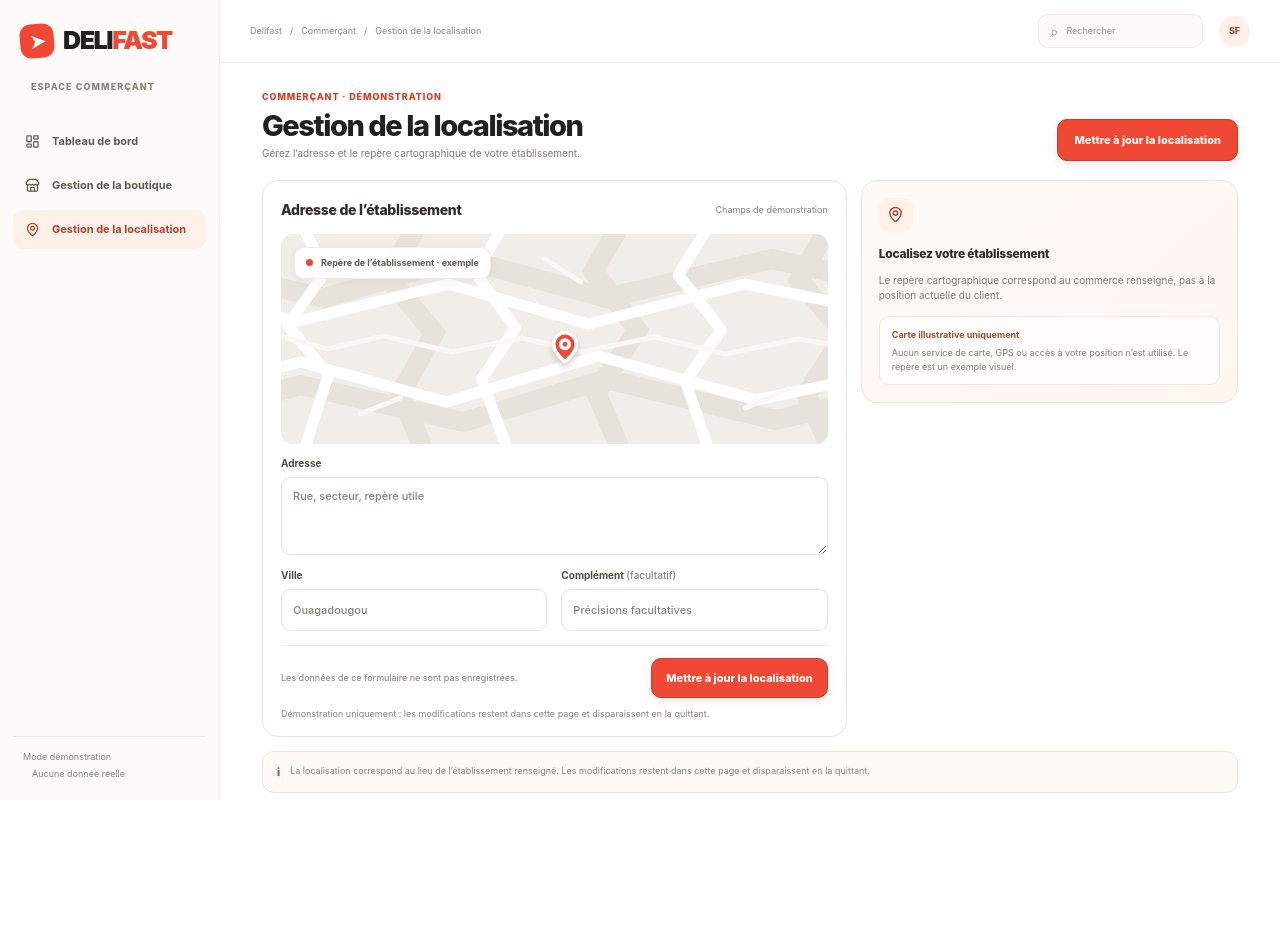
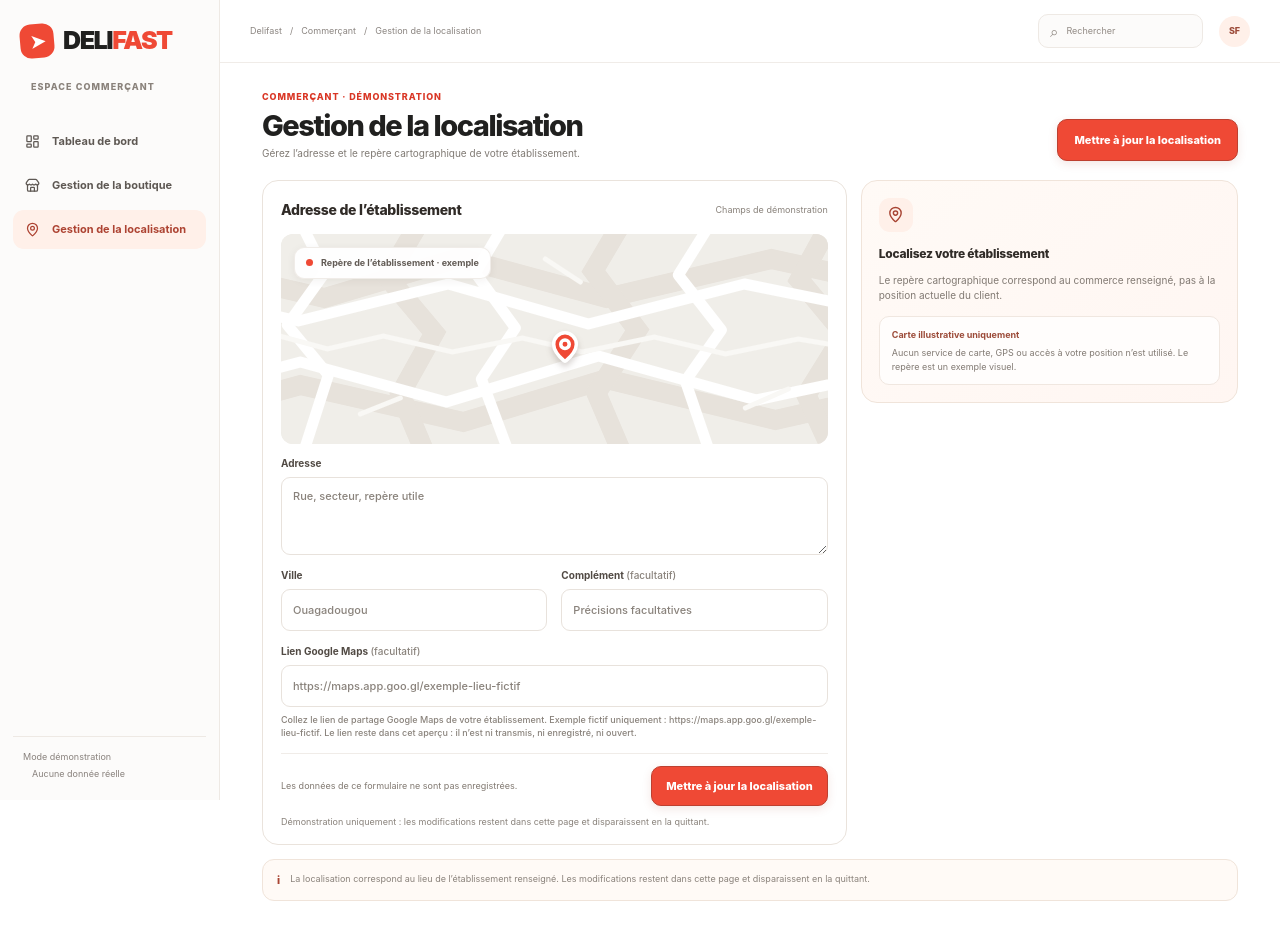
Before and after one commit to delifast67/Delifast, a Next.js app: page /commercant/localisation in a window 1280 px wide. Shown: the top 940 px of the page. Before the commit the page ends 839 px from the top, so only its background shows below. Built offline with nearby package versions, Linux system fonts and the light colour scheme.

Commit message:
feat(merchant): add demo Google Maps link to location management

```diff
--- a/src/app/commercant/localisation/location-management-form.tsx
+++ b/src/app/commercant/localisation/location-management-form.tsx
@@ -7,12 +7,14 @@ type LocationValues = {
   address: string;
   city: string;
   complement: string;
+  mapsLink: string;
 };
 
 const initialValues: LocationValues = {
   address: "",
   city: "",
   complement: "",
+  mapsLink: "",
 };
 
 export function LocationManagementForm() {
@@ -81,7 +83,59 @@ export function LocationManagementForm() {
             value={values.complement}
           />
         </label>
+        <label className={`${styles.field} ${styles.fieldWide}`} htmlFor="merchant-location-maps-link">
+          <span>
+            Lien Google Maps <span className={styles.optional}>(facultatif)</span>
+          </span>
+          <input
+            aria-describedby="merchant-location-maps-help"
+            autoComplete="off"
+            id="merchant-location-maps-link"
+            inputMode="url"
+            maxLength={2048}
+            name="demoMapsLink"
+            onChange={(event) => updateField("mapsLink", event.target.value)}
+            placeholder="https://maps.app.goo.gl/exemple-lieu-fictif"
+            spellCheck={false}
+            type="url"
+            value={values.mapsLink}
+          />
+          <small id="merchant-location-maps-help">
+            Collez le lien de partage Google Maps de votre établissement. Exemple fictif uniquement :
+            https://maps.app.goo.gl/exemple-lieu-fictif. Le lien reste dans cet aperçu : il n’est
+            ni transmis, ni enregistré, ni ouvert.
+          </small>
+        </label>
       </div>
+
+      {previewReady && (
+        <section
+          aria-label="Aperçu local des modifications"
+          className={styles.localPreview}
+        >
+          <h3>Aperçu local · non enregistré</h3>
+          <dl>
+            <div>
+              <dt>Adresse</dt>
+              <dd>{values.address}</dd>
+            </div>
+            <div>
+              <dt>Ville</dt>
+              <dd>{values.city}</dd>
+            </div>
+            {values.complement && (
+              <div>
+                <dt>Complément</dt>
+                <dd>{values.complement}</dd>
+              </div>
+            )}
+            <div>
+              <dt>Lien Google Maps</dt>
+              <dd>{values.mapsLink || "Aucun lien ajouté."}</dd>
+            </div>
+          </dl>
+        </section>
+      )}
 
       <div className={styles.formFooter}>
         <p>Les données de ce formulaire ne sont pas enregistrées.</p>
@@ -91,7 +145,7 @@ export function LocationManagementForm() {
       </div>
       <p aria-live="polite" className={styles.localStatus} role="status">
         {previewReady
-          ? "Saisie validée pour la démonstration. Rien n’a été transmis ni enregistré."
+          ? "Aperçu local mis à jour. Rien n’a été transmis, enregistré ni ouvert."
           : "Démonstration uniquement : les modifications restent dans cette page et disparaissent en la quittant."}
       </p>
     </form>
--- a/src/app/commercant/localisation/location-management.module.css
+++ b/src/app/commercant/localisation/location-management.module.css
@@ -196,6 +196,14 @@
   opacity: 1;
 }
 
+.field > small {
+  color: #89827b;
+  font-size: 9px;
+  font-weight: 500;
+  line-height: 1.45;
+  overflow-wrap: anywhere;
+}
+
 .optional {
   color: #89827b;
   font-weight: 500;
@@ -203,6 +211,48 @@
 
 .fieldWide {
   grid-column: 1 / -1;
+}
+
+.localPreview {
+  margin-top: 13px;
+  padding: 12px;
+  border: 1px solid #f0e4da;
+  border-radius: 10px;
+  background: #fffaf6;
+}
+
+.localPreview h3 {
+  margin: 0 0 9px;
+  color: #9c4b39;
+  font-size: 10px;
+  font-weight: 800;
+}
+
+.localPreview dl {
+  display: grid;
+  grid-template-columns: repeat(2, minmax(0, 1fr));
+  gap: 8px 14px;
+  margin: 0;
+}
+
+.localPreview dl > div {
+  display: grid;
+  min-width: 0;
+  gap: 3px;
+}
+
+.localPreview dt {
+  color: #817971;
+  font-size: 8px;
+  font-weight: 750;
+}
+
+.localPreview dd {
+  overflow-wrap: anywhere;
+  margin: 0;
+  color: #514a44;
+  font-size: 9px;
+  line-height: 1.45;
 }
 
 .formFooter {
@@ -349,6 +399,10 @@
     gap: 12px;
   }
 
+  .localPreview dl {
+    grid-template-columns: minmax(0, 1fr);
+  }
+
   .fieldWide {
     grid-column: auto;
   }
```
